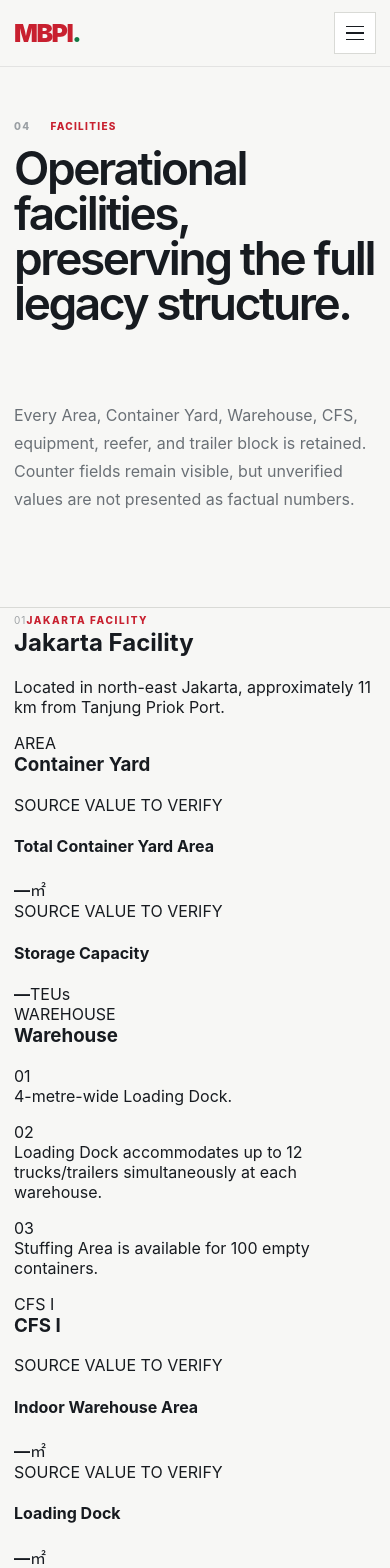
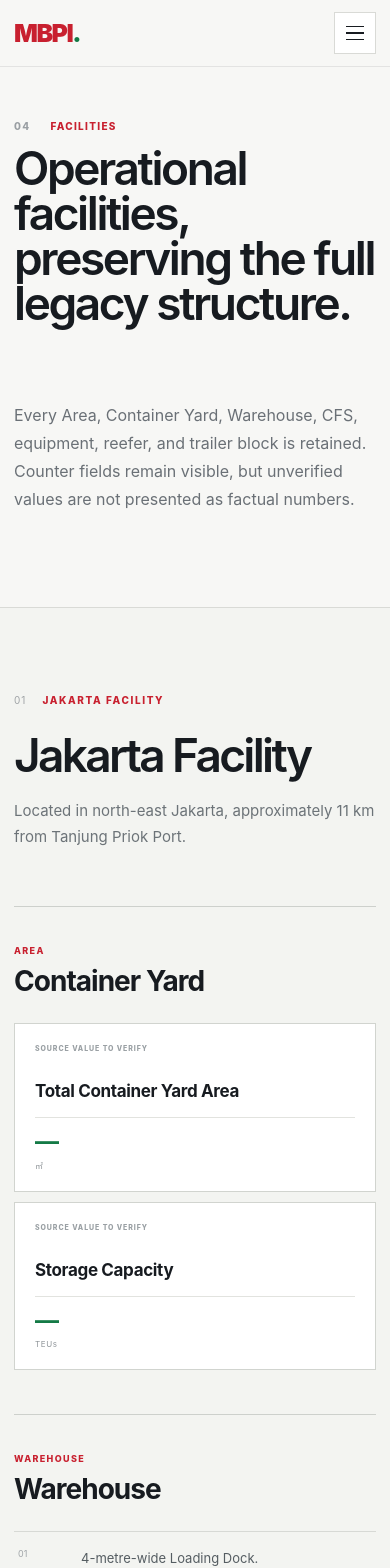
Before and after one commit to nabillazachra/mbpi-revamp, a Next.js app: page /facilities in a window 390 px wide. Shown: the top 1568 px of the page. Built offline with nearby package versions, Linux system fonts and the light colour scheme.

Commit message:
style: add detailed facility information layout

```diff
--- a/app/globals.css
+++ b/app/globals.css
@@ -186,3 +186,61 @@
   .footerNewGrid{grid-template-columns:1fr}
   .footerNewBottom{flex-direction:column;gap:8px}
 }
+
+
+/* Full legacy facilities information architecture */
+.facilityPageWrap{padding:0 0 110px;background:#f3f4f1}
+.facilityDetail{padding:105px 0 0}
+.facilityDetail+.facilityDetail{margin-top:90px;border-top:1px solid #cfd2ce}
+.facilityDetailHeader{display:grid;grid-template-columns:.42fr 1.58fr;gap:70px;align-items:start;margin-bottom:56px}
+.facilityDetailHeader>div:first-child{display:flex;gap:16px;align-items:center;padding-top:10px}
+.facilityDetailHeader h2{font-size:clamp(48px,6vw,80px);line-height:.95;letter-spacing:-.058em;font-weight:610;margin:0}
+.facilityDetailHeader p{max-width:720px;margin:20px 0 0;color:#6c7378;font-size:15px;line-height:1.72}
+.facilityDetailSection{padding:38px 0 44px;border-top:1px solid #cdd0cc}
+.facilitySectionTitle{display:grid;grid-template-columns:150px 1fr;gap:28px;align-items:baseline;margin-bottom:25px}
+.facilitySectionTitle>span{font-size:9px;font-weight:850;letter-spacing:.15em;color:var(--brand-red)}
+.facilitySectionTitle h3{font-size:28px;letter-spacing:-.035em;margin:0}
+.facilityMetricGrid{display:grid;grid-template-columns:repeat(2,minmax(0,1fr));gap:10px;margin-left:178px}
+.facilityMetricGrid.two{grid-template-columns:repeat(2,minmax(0,1fr))}
+.facilityMetricGrid.four{grid-template-columns:repeat(4,minmax(0,1fr))}
+.facilityMetricCard{min-height:155px;padding:20px;border:1px solid #d1d4cf;background:#fff;display:flex;flex-direction:column}
+.metricStatus{font-size:7px;font-weight:850;letter-spacing:.13em;color:#9aa0a4}
+.facilityMetricCard h4{font-size:17px;margin:28px 0 16px;letter-spacing:-.02em}
+.metricFields{display:flex;gap:18px;margin-top:auto;padding-top:12px;border-top:1px solid #e2e3df}
+.metricFields div{min-width:88px}
+.metricFields strong,.metricFields span{display:block}
+.metricFields strong{font-size:24px;line-height:1;color:var(--brand-green)}
+.metricFields span{font-size:8px;letter-spacing:.08em;color:#8f9599;margin-top:6px}
+.facilityFeatureList{margin-left:178px;border-top:1px solid #d7d9d5}
+.facilityFeatureList>div{display:grid;grid-template-columns:45px 1fr;gap:18px;padding:16px 4px;border-bottom:1px solid #d7d9d5}
+.facilityFeatureList span{font-size:9px;color:#a0a5a8}
+.facilityFeatureList p{margin:0;color:#555d62;line-height:1.6;font-size:13px}
+.splitSections{display:grid;grid-template-columns:1fr 1fr;gap:38px}
+.splitSections>div{min-width:0}
+.splitSections .facilitySectionTitle{grid-template-columns:90px 1fr}
+.splitSections .facilityMetricGrid{margin-left:118px;grid-template-columns:1fr}
+.facilityEquipmentHeader{display:grid;grid-template-columns:150px 1fr;gap:28px;align-items:center;padding:65px 0 25px;margin-top:35px;border-top:4px solid var(--ink)}
+.facilityEquipmentHeader h2{font-size:40px;letter-spacing:-.045em;margin:0}
+.facilityLocationBar{display:flex;align-items:flex-start;gap:12px;padding:20px 0;border-top:1px solid #cdd0cc;color:#697075;font-size:11px;line-height:1.6}
+.facilityLocationBar svg{color:var(--brand-red);flex:0 0 auto}
+.facilityDataNotice{padding:70px 0;background:#171b20;color:#fff}
+.facilityDataNoticeInner{display:grid;grid-template-columns:1fr 1fr;gap:70px}
+.facilityDataNotice h2{font-size:40px;letter-spacing:-.04em;margin:12px 0 0}
+.facilityDataNotice p{margin:0;color:#aab1b6;line-height:1.75}
+@media(max-width:1080px){
+  .facilityDetailHeader,.facilityDataNoticeInner{grid-template-columns:1fr;gap:28px}
+  .facilityMetricGrid,.facilityFeatureList{margin-left:0}
+  .facilityMetricGrid.four{grid-template-columns:repeat(2,minmax(0,1fr))}
+  .splitSections{grid-template-columns:1fr}
+  .splitSections .facilityMetricGrid{margin-left:0}
+}
+@media(max-width:720px){
+  .facilityPageWrap{padding-bottom:76px}
+  .facilityDetail{padding-top:76px}
+  .facilityDetail+.facilityDetail{margin-top:60px}
+  .facilitySectionTitle,.facilityEquipmentHeader{grid-template-columns:1fr;gap:8px}
+  .facilityMetricGrid,.facilityMetricGrid.two,.facilityMetricGrid.four{grid-template-columns:1fr}
+  .splitSections .facilitySectionTitle{grid-template-columns:1fr}
+  .facilityDetailHeader h2{font-size:46px}
+  .facilityEquipmentHeader h2{font-size:34px}
+}
```
